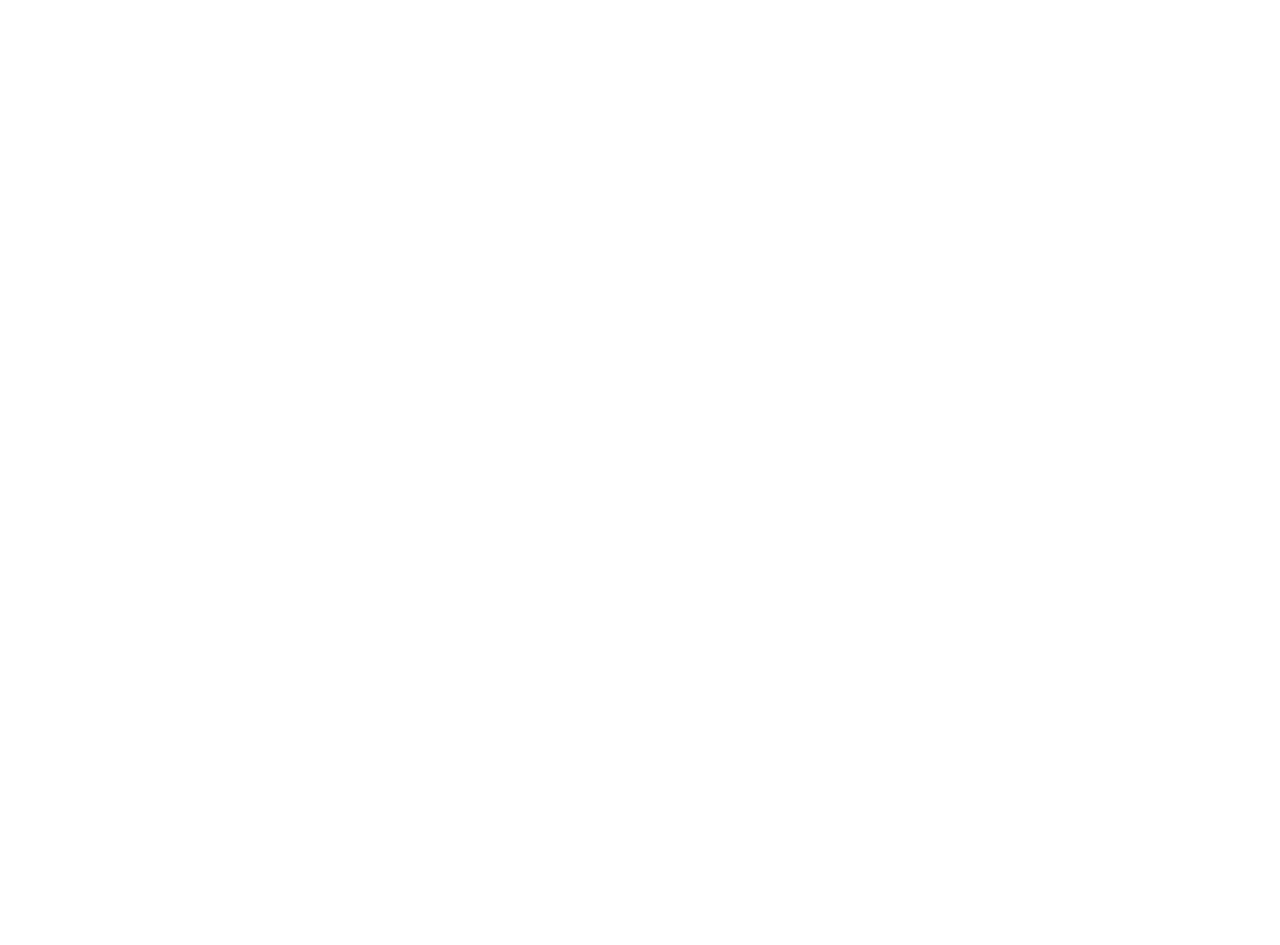
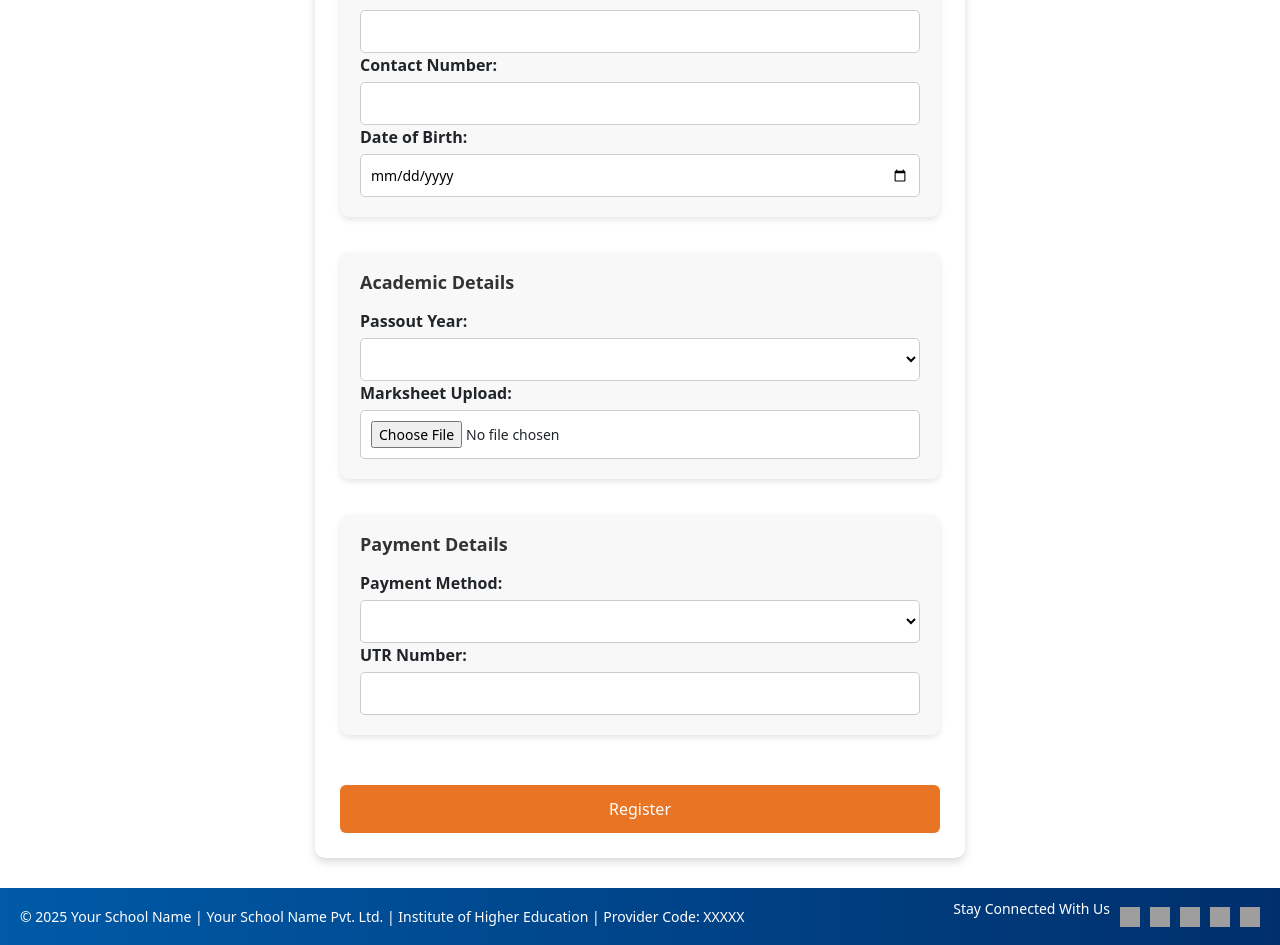
Before and after one commit to 01tanmay/alumni-frontend, an Angular app: page /registration in a window 1280 px wide. Before the commit this address led to /. Shown: the part 780-1725 px from the top of the page. Before the commit the page ends 800 px from the top, so only its background shows below. Built offline with nearby package versions, Linux system fonts and the light colour scheme; grey boxes are pictures that could not be loaded.

Commit message:
registration page implemented

```diff
--- a/src/app/app-routing.module.ts
+++ b/src/app/app-routing.module.ts
@@ -2,13 +2,17 @@
 import { RouterModule, Routes } from '@angular/router';
 import { EventsComponent } from './components/events/events.component';
 import { MediaComponent } from './components/media/media.component';
+import { RegistrationComponent } from './components/registration/registration.component';
 import { ContactComponent } from './components/contact/contact.component';
 
 const routes: Routes = [
   { path: 'media', component: MediaComponent },
   { path: 'events', component: EventsComponent },
   { path: 'contact', component: ContactComponent },
-  { path: '', redirectTo: 'media', pathMatch: 'full' }, ];
+  //{ path: '**', redirectTo: 'media' }, // Catch-all for invalid URLs
+  { path: 'registration', component: RegistrationComponent },
+  //{ path: '', redirectTo: 'media', pathMatch: 'full' },
+];
 
 @NgModule({
   imports: [RouterModule.forRoot(routes)],
--- a/src/app/components/registration/registration.component.css
+++ b/src/app/components/registration/registration.component.css
@@ -1,65 +1,87 @@
-/* Registration Page Styling */
+/* Registration Page Container */
 .registration-container {
-  max-width: 600px;
-  margin: 0 auto;
+  max-width: 650px;
+  margin: 30px auto;
+  background: #ffffff;
+  padding: 25px;
+  border-radius: 10px;
+  box-shadow: 0px 4px 8px rgba(0, 0, 0, 0.15);
+}
+
+/* Title Styling */
+.registration-title {
+  text-align: center;
+  font-size: 22px;
+  font-weight: bold;
+  color: #005aa7;
+  margin-bottom: 25px;
+}
+
+/* Form Sections */
+.form-section {
   background: #f8f8f8;
   padding: 20px;
-  border-radius: 8px;
-  box-shadow: 0px 4px 6px rgba(0, 0, 0, 0.1);
+  border-radius: 10px;
+  margin-bottom: 20px;
+  box-shadow: 0px 3px 6px rgba(0, 0, 0, 0.1);
 }
 
-.registration-container h2 {
-  text-align: center;
-  color: #005aa7;
-  margin-bottom: 20px;
+/* Remove Red Line */
+.form-section h3 {
+  font-size: 18px;
+  color: #333;
+  margin-bottom: 15px;
+  font-weight: bold;
 }
 
+/* Form Layout */
 .registration-form {
   display: flex;
   flex-direction: column;
   gap: 15px;
 }
 
-.registration-form label {
-  font-weight: bold;
+/* Form Group */
+.form-group {
+  display: flex;
+  flex-direction: column;
 }
 
-.registration-form input,
-.registration-form select {
-  padding: 8px;
+.form-group label {
+  font-weight: bold;
+  margin-bottom: 5px;
+}
+
+.form-group input,
+.form-group select {
+  padding: 10px;
   border-radius: 5px;
   border: 1px solid #ccc;
   font-size: 14px;
+  background: #ffffff;
 }
 
-.marksheet-upload {
-  display: flex;
-  align-items: center;
-  gap: 10px;
+/* Payment Info Section */
+.payment-info {
+  background: #e9f5ff;
+  padding: 10px;
+  border-radius: 5px;
+  font-size: 14px;
+  color: #005aa7;
+  margin-top: 10px;
 }
 
-.marksheet-upload input {
-  flex: 1;
-}
-
-.payment-methods {
-  text-align: center;
-  margin: 15px 0;
-}
-
-.payment-methods img {
-  width: 150px;
-  margin: 5px;
-}
-
+/* Submit Button */
 .submit-btn {
   background-color: #e97424;
   color: white;
-  padding: 10px;
+  padding: 12px;
   border: none;
   cursor: pointer;
-  border-radius: 5px;
+  border-radius: 6px;
   font-size: 16px;
+  margin-top: 15px;
+  transition: background 0.3s ease;
 }
 
 .submit-btn:hover {
--- a/src/app/components/registration/registration.component.html
+++ b/src/app/components/registration/registration.component.html
@@ -1,35 +1,75 @@
-<h2>Alumni Registration</h2>
+<div class="registration-container">
+  <h2 class="registration-title">Alumni Registration</h2>
 
-<form>
+  <form class="registration-form">
+    <!-- Personal Information -->
+    <div class="form-section">
+      <h3>Personal Information</h3>
+      <div class="form-group">
         <label>Full Name:</label>
-  <input [(ngModel)]="userData.fullName" required />
+        <input type="text" [(ngModel)]="userData.fullName" name="fullName" required />
+      </div>
 
+      <div class="form-group">
         <label>Address:</label>
-  <input [(ngModel)]="userData.address" required />
+        <input type="text" [(ngModel)]="userData.address" name="address" required />
+      </div>
 
+      <div class="form-group">
         <label>Profession:</label>
-  <input [(ngModel)]="userData.profession" required />
+        <input type="text" [(ngModel)]="userData.profession" name="profession" required />
+      </div>
 
+      <div class="form-group">
         <label>Contact Number:</label>
-  <input [(ngModel)]="userData.contactNumber" type="number" required />
+        <input type="tel" [(ngModel)]="userData.contactNumber" name="contactNumber" required />
+      </div>
 
+      <div class="form-group">
+        <label>Date of Birth:</label>
+        <input type="date" [(ngModel)]="userData.dob" name="dob" required />
+      </div>
+    </div>
+
+    <!-- Academic Details -->
+    <div class="form-section">
+      <h3>Academic Details</h3>
+      <div class="form-group">
         <label>Passout Year:</label>
-  <select [(ngModel)]="userData.passoutYear">
-    <option *ngFor="let year of [2014,2015,2016,2017,2018,2019,2020,2021,2022,2023,2024]" [value]="year">{{ year }}</option>
+        <select [(ngModel)]="userData.passoutYear" name="passoutYear">
+          <option *ngFor="let year of passoutYears" [value]="year">{{ year }}</option>
         </select>
+      </div>
 
-  <label>DOB:</label>
-  <input [(ngModel)]="userData.dob" type="date" required />
+      <div class="form-group">
+        <label>Marksheet Upload:</label>
+        <input type="file" (change)="onFileChange($event)" />
+      </div>
+    </div>
 
-  <label>Upload Marksheet:</label>
-  <input type="file" (change)="onFileChange($event)" />
+    <!-- Payment Details -->
+    <div class="form-section">
+      <h3>Payment Details</h3>
+      <div class="form-group">
+        <label>Payment Method:</label>
+        <select [(ngModel)]="userData.paymentMethod" name="paymentMethod" (change)="updatePaymentInfo()">
+          <option value="UPI">UPI</option>
+          <option value="NEFT">NEFT</option>
+          <option value="Bank Transfer">Bank Transfer</option>
+        </select>
+      </div>
 
-  <label>Payment Method:</label>
-  <img src="upi_qr.png" width="100" />
-  <img src="neft_details.png" width="100" />
+      <div class="form-group">
+        <label>UTR Number:</label>
+        <input type="text" [(ngModel)]="userData.utrNumber" name="utrNumber" required />
+      </div>
 
-  <label>UTR Number:</label>
-  <input [(ngModel)]="userData.utrNumber" required />
+      <!-- Dynamic Field: Show Info Based on Selected Payment Method -->
+      <div class="payment-info" *ngIf="paymentInfo">
+        <p><strong>Payment Instructions:</strong> {{ paymentInfo }}</p>
+      </div>
+    </div>
 
-  <button (click)="register()">Register</button>
+    <button type="button" class="submit-btn" (click)="register()">Register</button>
   </form>
+</div>
--- a/src/app/components/registration/registration.component.ts
+++ b/src/app/components/registration/registration.component.ts
@@ -20,8 +20,10 @@
   };
 
   selectedFile: File | null = null;
+  passoutYears: number[] = [];
+  paymentInfo: string = ''; // Holds dynamic payment instructions
 
-  constructor(private alumniService: AlumniService) {}
+  constructor(private alumniService: AlumniService) { this.generatePassoutYears(); }
 
   onFileChange(event: any) {
     if (event.target.files.length > 0) {
@@ -49,4 +51,23 @@
       () => alert('Registration failed. Please try again.')
     );
   }
+
+  generatePassoutYears() {
+      const currentYear = new Date().getFullYear();
+      this.passoutYears = Array.from({ length: currentYear - 2013 }, (_, i) => 2014 + i);
+  }
+
+  updatePaymentInfo() {
+      const method = this.userData.paymentMethod;
+      if (method === 'UPI') {
+        this.paymentInfo = 'Scan the UPI QR Code or use UPI ID: abc@upi';
+      } else if (method === 'NEFT') {
+        this.paymentInfo = 'Use NEFT details: Account No: 123456789, IFSC: ABCD0123456';
+      } else if (method === 'Bank Transfer') {
+        this.paymentInfo = 'Transfer to Account No: 987654321, Bank: XYZ Bank, IFSC: XYZB0009876';
+      } else {
+        this.paymentInfo = '';
+      }
+  }
+
 }
```
Lines whose indentation alone changed are shown as unchanged.
